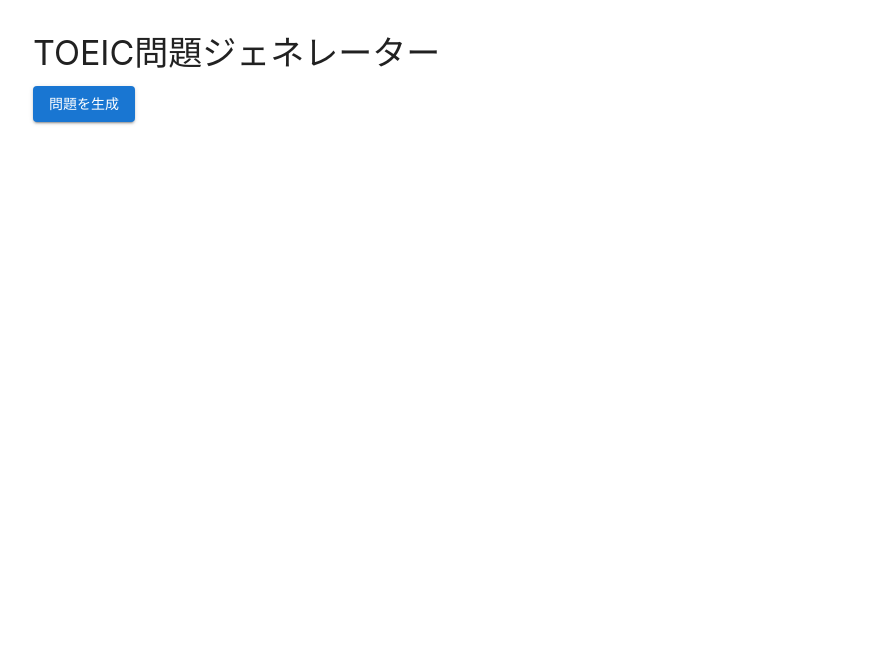
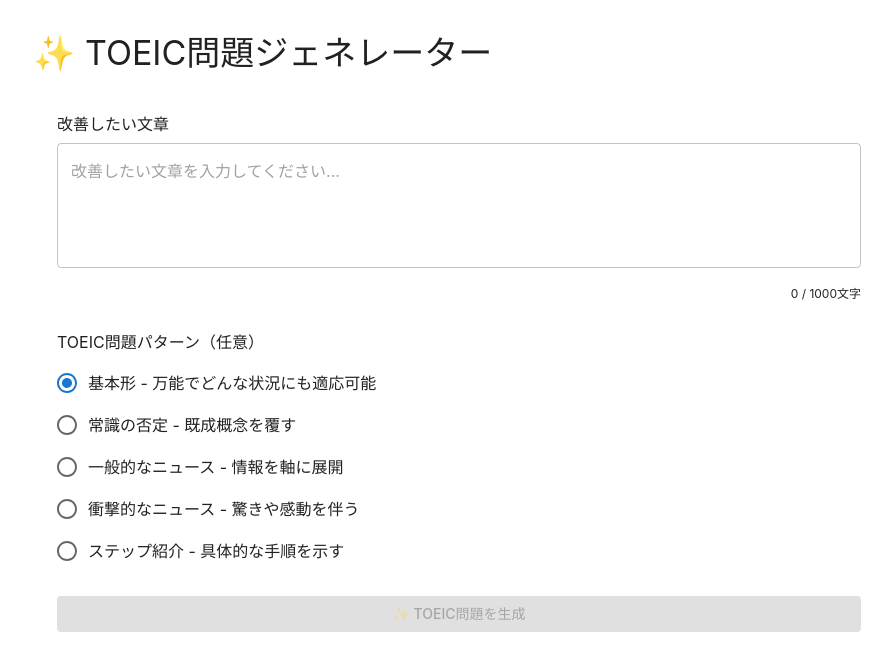
Before and after one commit to smartvain/toeic-questions-generator, a Next.js app: page / in a window 1280 px wide. Shown: the top 670 px of the page, without its empty margins (181-1073 px from the left). Built offline with nearby package versions, Linux system fonts and the light colour scheme; no server answers.

Commit message:
change: top design

```diff
--- a/src/components/App.tsx
+++ b/src/components/App.tsx
@@ -5,14 +5,21 @@
   Container,
   Box,
   Button,
-  CircularProgress,
   Typography,
+  TextField,
+  Paper,
+  Radio,
+  RadioGroup,
+  FormControlLabel,
+  FormControl,
 } from '@mui/material'
 import { generateToeicQuestion } from '../api/difyApi'
 
 export function App() {
   const [question, setQuestion] = useState<string | null>(null)
   const [loading, setLoading] = useState(false)
+  const [inputText, setInputText] = useState('')
+  const [selectedPattern, setSelectedPattern] = useState('basic')
 
   const handleGenerateQuestion = async () => {
     setLoading(true)
@@ -30,22 +37,90 @@
     <Container maxWidth="md">
       <Box sx={{ my: 4 }}>
         <Typography variant="h4" component="h1" gutterBottom>
-          TOEIC問題ジェネレーター
+          ✨ TOEIC問題ジェネレーター
         </Typography>
 
-        <Button
-          variant="contained"
-          onClick={handleGenerateQuestion}
-          disabled={loading}
-        >
-          {loading ? <CircularProgress size={24} /> : '問題を生成'}
-        </Button>
+        <Paper elevation={0} sx={{ p: 3, bgcolor: 'background.paper' }}>
+          <Typography variant="subtitle1" gutterBottom>
+            改善したい文章
+          </Typography>
+          <TextField
+            fullWidth
+            multiline
+            rows={4}
+            value={inputText}
+            onChange={(e) => setInputText(e.target.value)}
+            placeholder="改善したい文章を入力してください..."
+            variant="outlined"
+            sx={{ mb: 2 }}
+          />
+          <Typography
+            variant="caption"
+            align="right"
+            display="block"
+            sx={{ mb: 3 }}
+          >
+            {inputText.length} / 1000文字
+          </Typography>
+
+          <Typography variant="subtitle1" gutterBottom>
+            TOEIC問題パターン（任意）
+          </Typography>
+          <FormControl component="fieldset">
+            <RadioGroup
+              value={selectedPattern}
+              onChange={(e) => setSelectedPattern(e.target.value)}
+            >
+              <FormControlLabel
+                value="basic"
+                control={<Radio />}
+                label="基本形 - 万能でどんな状況にも適応可能"
+              />
+              <FormControlLabel
+                value="common"
+                control={<Radio />}
+                label="常識の否定 - 既成概念を覆す"
+              />
+              <FormControlLabel
+                value="news"
+                control={<Radio />}
+                label="一般的なニュース - 情報を軸に展開"
+              />
+              <FormControlLabel
+                value="impact"
+                control={<Radio />}
+                label="衝撃的なニュース - 驚きや感動を伴う"
+              />
+              <FormControlLabel
+                value="steps"
+                control={<Radio />}
+                label="ステップ紹介 - 具体的な手順を示す"
+              />
+            </RadioGroup>
+          </FormControl>
+
+          <Box sx={{ mt: 3 }}>
+            <Button
+              variant="contained"
+              fullWidth
+              onClick={handleGenerateQuestion}
+              disabled={loading || !inputText.trim()}
+            >
+              ✨ TOEIC問題を生成
+            </Button>
+          </Box>
+        </Paper>
 
         {question && (
-          <Box sx={{ mt: 4 }}>
-            <Typography variant="h6">生成された問題:</Typography>
-            <pre>{JSON.stringify(question, null, 2)}</pre>
-          </Box>
+          <Paper
+            elevation={0}
+            sx={{ mt: 4, p: 3, bgcolor: 'background.paper' }}
+          >
+            <Typography variant="h6">生成された構文:</Typography>
+            <pre style={{ whiteSpace: 'pre-wrap', wordBreak: 'break-word' }}>
+              {JSON.stringify(question, null, 2)}
+            </pre>
+          </Paper>
         )}
       </Box>
     </Container>
```
